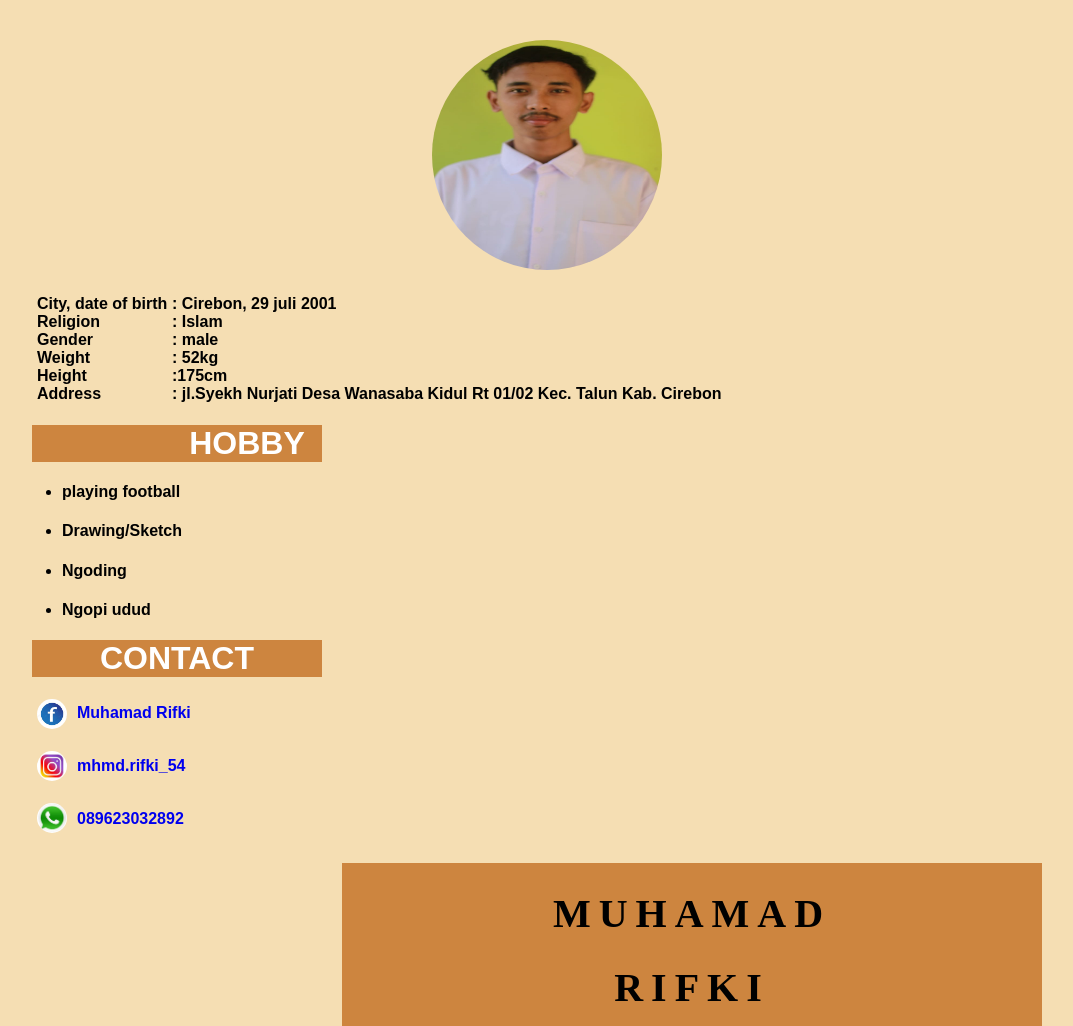
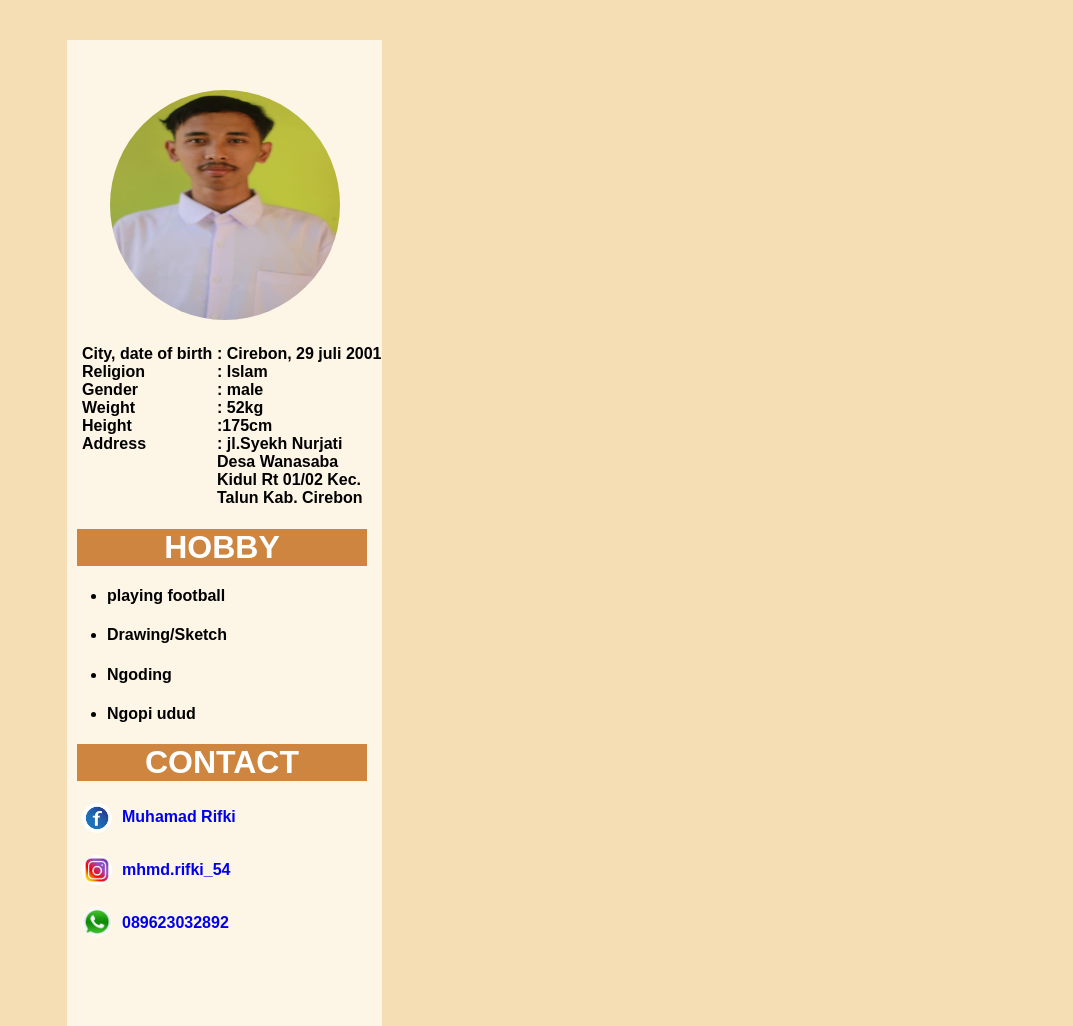
Before and after one commit to rifkimalana54/muhamadrifki54.github.io, a plain HTML site: page index.html in a window 1280 px wide. Shown: the top 1026 px of the page, without its empty margins (93-1166 px from the left). Drawn offline with Linux system fonts and the light colour scheme; files whose address does not match are found by name.

Commit message:
Update index.html

```diff
--- a/index.html
+++ b/index.html
@@ -13,11 +13,6 @@
         padding-left: 115px;
         margin: 20px auto;
         font-family: sans-serif;
-}
-#header{
-	height: 1000px;
-	width: 1150px;
-	background: wheat;
       }
       #gambar{ text-align: center; }
 
@@ -94,10 +89,9 @@ a{ text-decoration: none; }
     </style>
   </head>
   <body>
-      <div id="header>
     	<div id="bagian1">
     	  <div id="gambar">
-		    <img src="foto_saya.jpg" width="230" height="230">
+    	    <img src="E:/latihan coding/portofolio/image/foto_saya.jpg" width="230" height="230">
     	  </div>
 
     	  <div id="about">
@@ -123,9 +117,9 @@ a{ text-decoration: none; }
     	    <h1>CONTACT</h1>
     	  </div>
     	  <div id="gambarContact">
-		    <img src="facebook.jpg" width="30" height="30"><br><br>
-		    <img src="instagram.jpg" width="30" height="30"><br><br>
-		    <img src="whatsapp.jpg" width="30" height="30">
+    	    <img src="E:/latihan coding/portofolio/image/facebook.jpg" width="30" height="30"><br><br>
+    	    <img src="E:/latihan coding/portofolio/image/instagram.jpg" width="30" height="30"><br><br>
+    	    <img src="E:/latihan coding/portofolio/image/whatsapp.jpg" width="30" height="30">
     	  </div>
     	  <div class="text">
     	  	<a href="https://m.facebook.com/profile.php"><h4>Muhamad Rifki</h4></a>
@@ -173,7 +167,6 @@ a{ text-decoration: none; }
       </div>
       <div class="text_profile">
   	    <h3>"Tidak ada orang bodoh, yang ada hanya orang yang malas yang tidak mau berusaha belajar." Dan janagn mudah merasa puas untuk belajar, karena orang-orang yang berhenti belajar akan menjadi pemilik masalalu sedangkan orang-orang yang masih terus belajar akan menjadi pemilik masa depan.</h3>
-	    </div
       </div>
   </body>
 </html>
```
Lines whose indentation alone changed are shown as unchanged.
